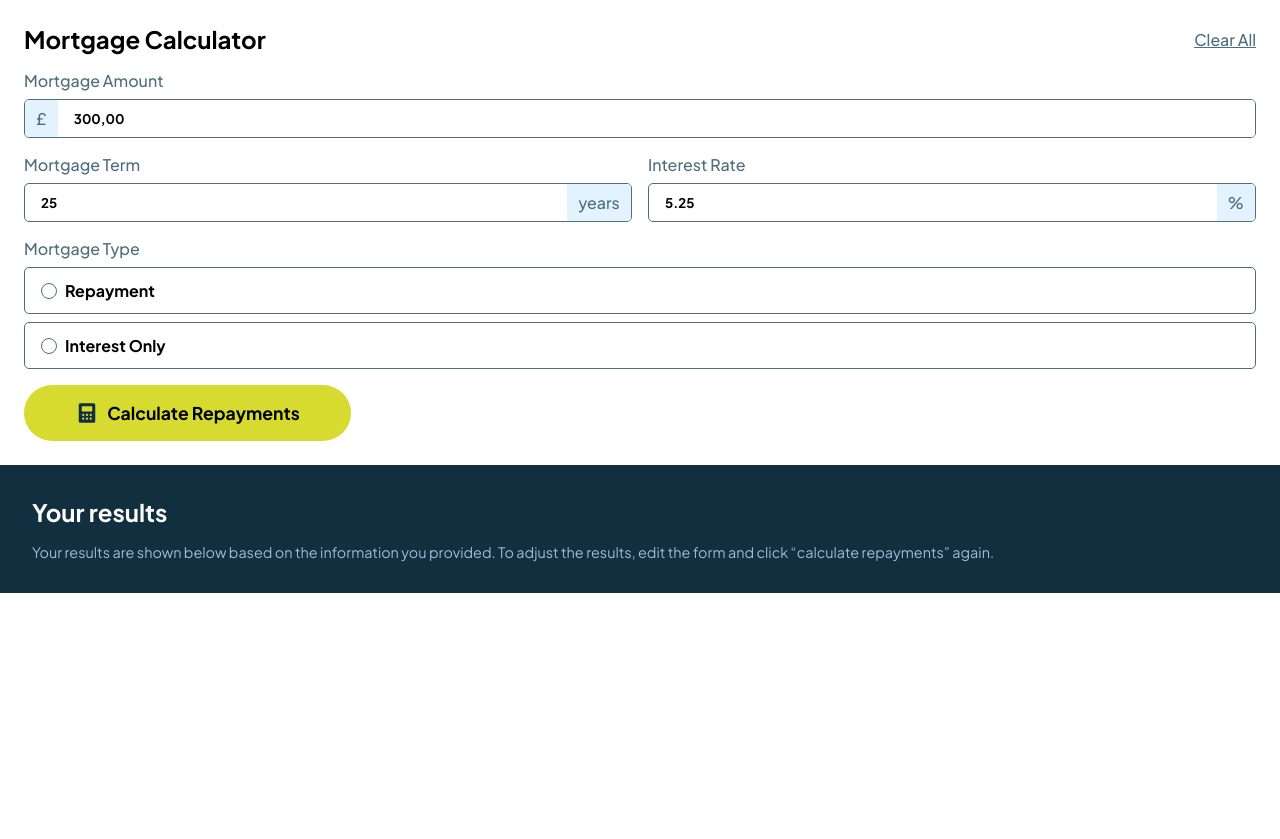
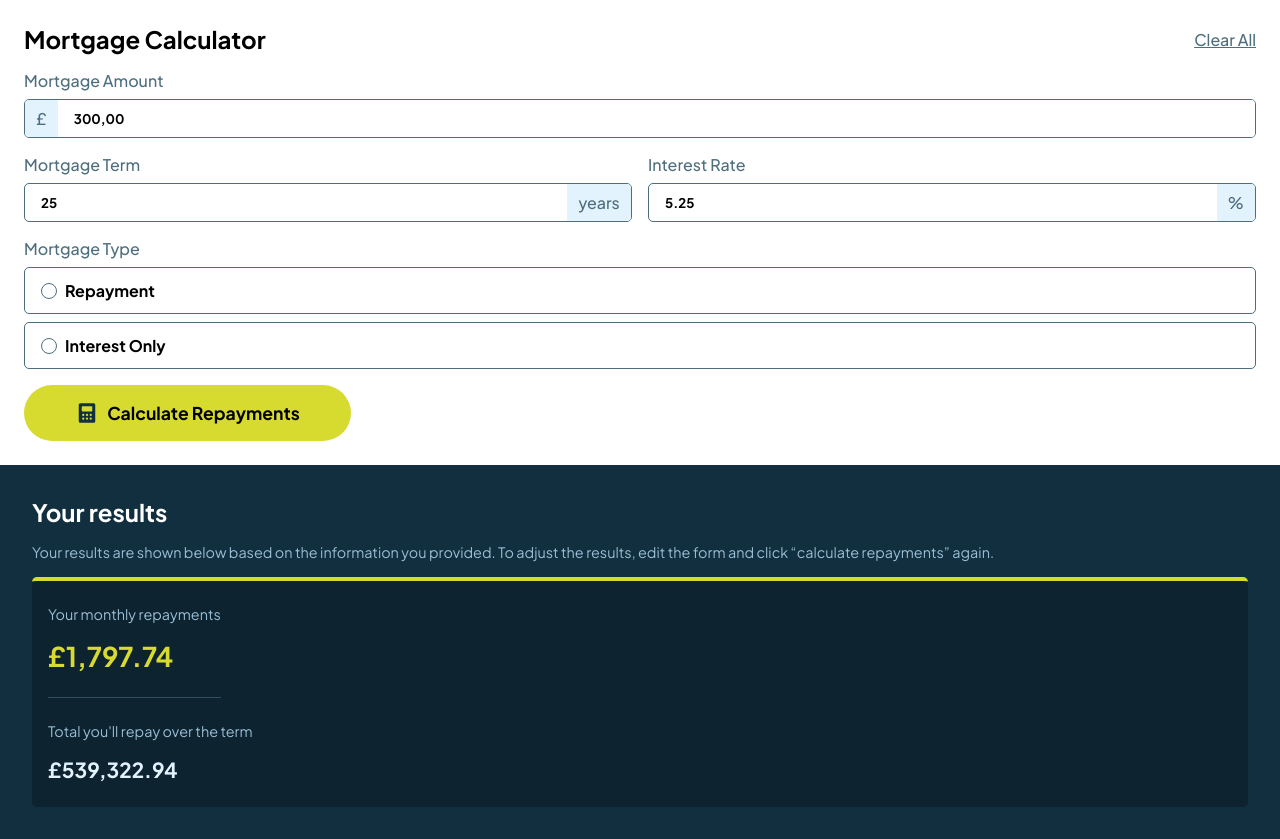
Before and after one commit to JeremiasRincaveski/mortgage-repayment-calculator-main, a React (Create React App) app: page / in a window 1280 px wide. Before the commit the page ends 800 px from the top, so only its background shows below. Built offline with nearby package versions, Linux system fonts and the light colour scheme.

Commit message:
esqueleto pronto

```diff
--- a/src/GlobalStyled.js
+++ b/src/GlobalStyled.js
@@ -3,6 +3,9 @@ import { createGlobalStyle } from "styled-components";
 const GlobalStyled = createGlobalStyle`
   :root {
     --background-button: hsl(61, 70%, 52%);
+    --border-color: hsl(61, 70%, 52%);
+    --color-month: hsl(61, 70%, 52%);
+    --color-term: hsl(202, 86%, 94%);
     --background-span: hsl(202, 86%, 94%);
     --border-radius-button: 2rem;
     --border-radius: 5px;
--- a/src/Results/Result/Result.jsx
+++ b/src/Results/Result/Result.jsx
@@ -1,4 +1,4 @@
-import { ResultContainer, ResultDescription, ResultTitle } from "./Result.styled";
+import { ResultContainer, ResultDescription, ResultMonthly, ResultTerm, ResultTitle, ResultWrapper, ResultWrapperContainer } from "./Result.styled";
 
 const Result = () => {
   return (
@@ -9,7 +9,17 @@ const Result = () => {
         Your results are shown below based on the information you provided. To adjust the results, edit the form and click “calculate repayments” again.
       </ResultDescription>
 
+      <ResultWrapper>
+        <ResultWrapperContainer>
+          <ResultDescription>Your monthly repayments</ResultDescription>
+          <ResultMonthly>1,797.74</ResultMonthly>
+        </ResultWrapperContainer>
 
+        <ResultWrapperContainer>
+          <ResultDescription>Total you'll repay over the term</ResultDescription>
+          <ResultTerm>539,322.94</ResultTerm>
+        </ResultWrapperContainer>
+      </ResultWrapper>
     </ResultContainer>
   );
 }
--- a/src/Results/Result/Result.styled.js
+++ b/src/Results/Result/Result.styled.js
@@ -15,3 +15,44 @@ export const ResultDescription = styled(ResultDefaultDescription)`
   text-align: start;
   font-size: .9rem;
 `;
+
+export const ResultWrapper = styled.div`
+  background: hsl(202, 56%, 12%);
+  border-radius: var(--border-radius);
+  padding: 0 1rem;
+  display: flex;
+  flex-direction: column;
+  align-items: flex-start;
+  border-top: 4px solid var(--border-color);
+
+  & div:first-child {
+    border-bottom: 1px solid hsla(200, 24%, 40%, .6);
+  }
+`;
+
+export const ResultWrapperContainer = styled.div`
+  padding: 1.5rem 0;
+  display: flex;
+  flex-direction: column;
+  gap: 1rem;
+`;
+
+export const ResultMonthly = styled.p`
+  color: var(--color-month);
+  font-size: 1.7rem;
+  font-weight: 700;
+
+  &::before {
+    content: '£';
+  }
+  `;
+
+export const ResultTerm = styled.p`
+  font-weight: 700;
+  font-size: 1.3rem;
+  color: var(--color-term);
+
+  &::before {
+    content: '£';
+  }
+`;
```
